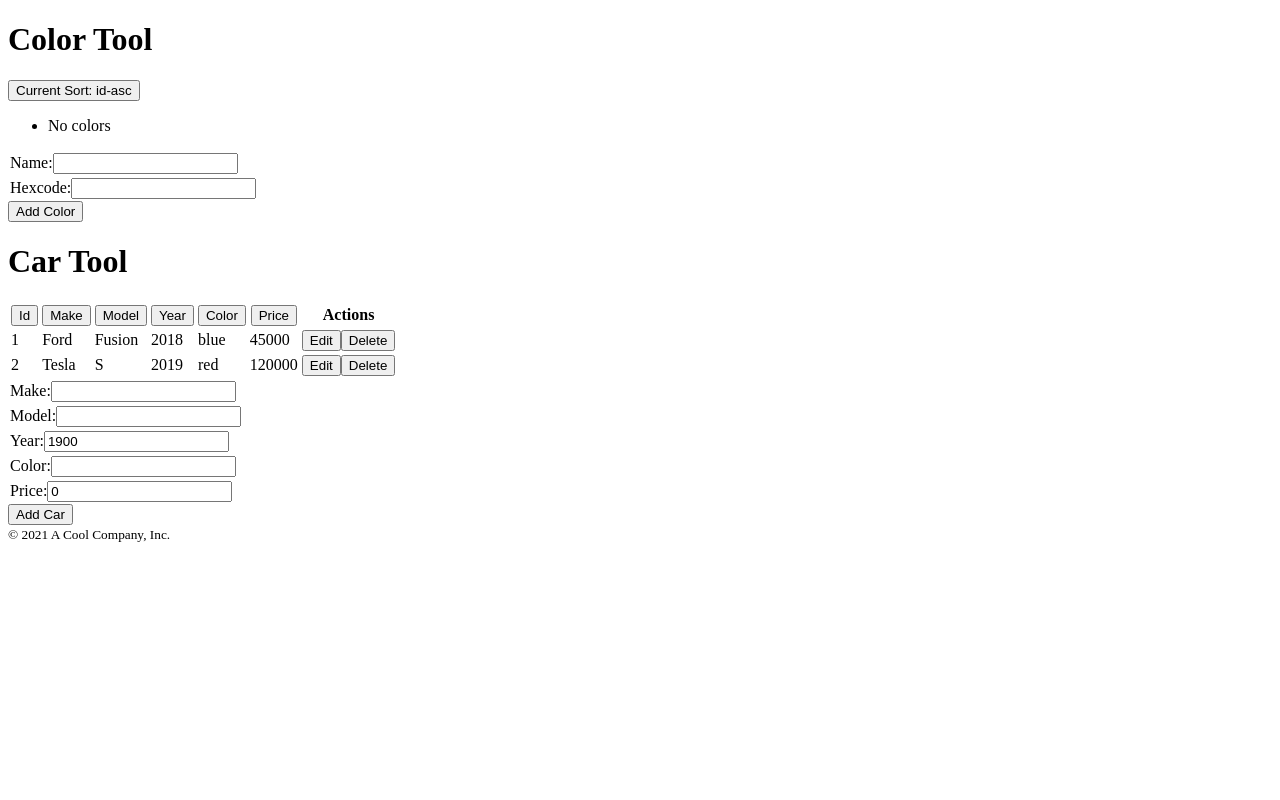
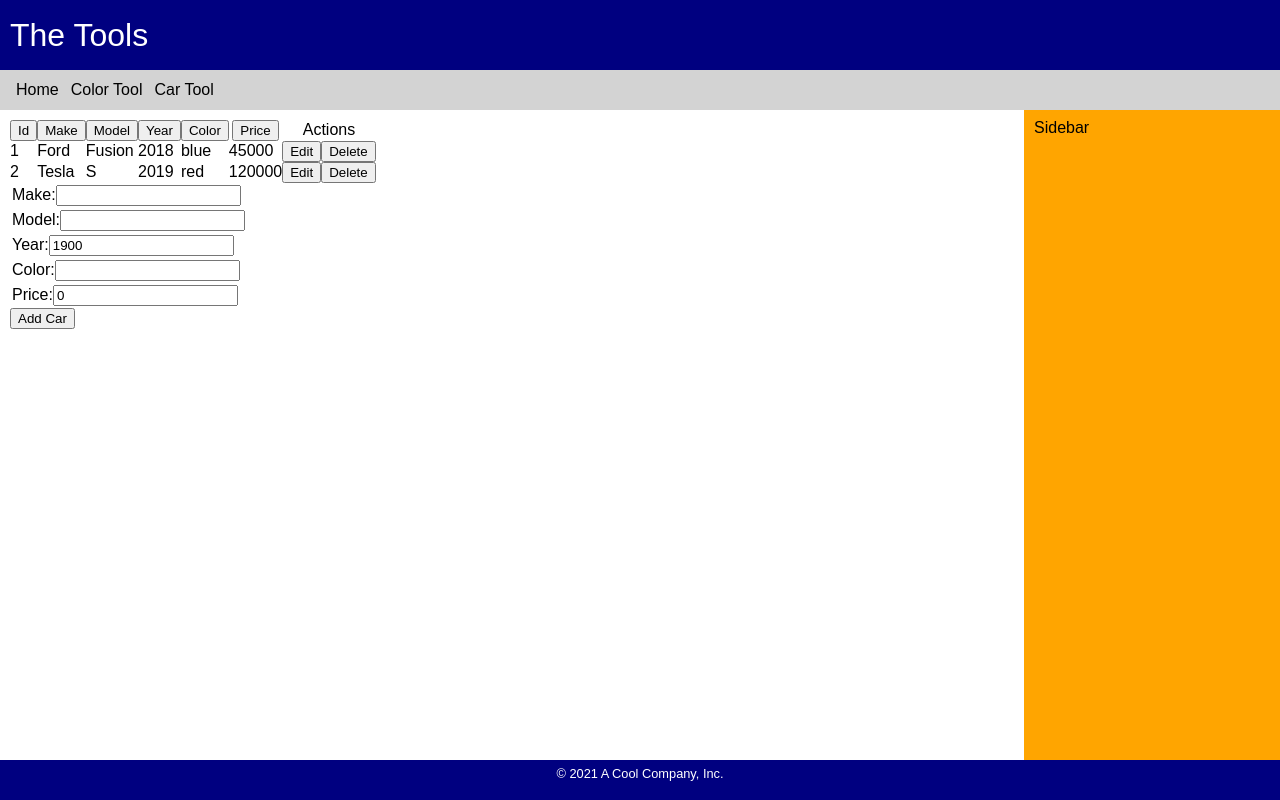
Before and after one commit to t4d-classes/bootcamp_11292021, a React (Create React App) app in the folder demo-app/: page /car-tool in a window 1280 px wide. Built offline with nearby package versions, Linux system fonts and the light colour scheme.

Commit message:
add css and routing demo

```diff
--- a/demo-app/package.json
+++ b/demo-app/package.json
@@ -9,12 +9,13 @@
     "prop-types": "^15.7.2",
     "react": "^17.0.2",
     "react-dom": "^17.0.2",
+    "react-router-dom": "^5.3.0",
     "react-scripts": "4.0.3",
     "web-vitals": "^1.1.2"
   },
   "scripts": {
     "start": "react-scripts start",
-    "debug": "BROWSER='microsoft edge' BROWSER_ARGS='--remote-debugging-port=9222'  react-scripts start",
+    "debug": "BROWSER='microsoft edge' BROWSER_ARGS='--remote-debugging-port=9222' react-scripts start",
     "build": "react-scripts build",
     "test": "react-scripts test",
     "eject": "react-scripts eject"
--- /dev/null
+++ b/demo-app/src/components/App.js
@@ -0,0 +1,57 @@
+import { BrowserRouter as Router, Route, Link } from 'react-router-dom';
+
+import { ColorToolStoreProvider } from '../contexts/colorToolStoreContext';
+import { CarToolStoreProvider } from '../contexts/carToolStoreContext';
+
+import { Layout } from './Layout';
+import { ToolHeader } from './ToolHeader';
+import { ToolFooter } from './ToolFooter';
+import { ColorTool } from './ColorTool';
+import { CarTool } from './CarTool';
+
+const colorList = [
+  { id: 1, name: 'red', hexcode: 'ff0000' },
+  { id: 2, name: 'green', hexcode: '00ff00' },
+  { id: 3, name: 'blue', hexcode: '0000ff' },
+];
+
+const carList = [
+  { id: 1, make: 'Ford', model: 'Fusion', year: 2018, color: 'blue', price: 45000 },
+  { id: 2, make: 'Tesla', model: 'S', year: 2019, color: 'red', price: 120000 },
+];
+
+export const App = () => {
+
+  return (
+    <Router>
+      <Layout>
+        <ToolHeader headerText="The Tools" />
+        <nav>
+          <ul class="menu">
+            <li class="menu-item"><Link to="/">Home</Link></li>
+            <li class="menu-item"><Link to="/color-tool">Color Tool</Link></li>
+            <li class="menu-item"><Link to="/car-tool">Car Tool</Link></li>
+          </ul>
+        </nav>
+        <main>
+          <Route path="/" exact>
+            <h1>Home</h1>
+          </Route>
+          <Route path="/color-tool">
+            <ColorToolStoreProvider colors={colorList}>
+              <ColorTool />
+            </ColorToolStoreProvider>
+          </Route>
+          <Route path="/car-tool">
+            <CarToolStoreProvider cars={carList}>
+              <CarTool />
+            </CarToolStoreProvider>
+          </Route>
+        </main>
+        <aside>Sidebar</aside>
+        <ToolFooter companyName="A Cool Company, Inc." />
+      </Layout>
+    </Router>
+  );
+
+};
--- a/demo-app/src/components/CarTool.js
+++ b/demo-app/src/components/CarTool.js
@@ -1,6 +1,3 @@
-
-import { ToolHeader } from './ToolHeader';
-import { ToolFooter } from './ToolFooter';
 import { CarTableContainer } from '../containers/CarTableContainer';
 import { CarFormContainer } from '../containers/CarFormContainer';
 
@@ -8,10 +5,8 @@ export const CarTool = () => {
 
   return (
     <>
-      <ToolHeader headerText="Car Tool" />
       <CarTableContainer />
       <CarFormContainer />
-      <ToolFooter companyName="A Cool Company, Inc." />
     </>
   );
 
--- a/demo-app/src/components/ColorTool.js
+++ b/demo-app/src/components/ColorTool.js
@@ -1,7 +1,6 @@
 
 import { useColorTool } from '../hooks/useColorTool';
 
-import { ToolHeader } from "./ToolHeader";
 import { ColorList } from './ColorList';
 import { ColorForm } from './ColorForm';
 
@@ -11,7 +10,6 @@ export const ColorTool = () => {
 
   return (
     <>
-      <ToolHeader headerText="Color Tool" />
       <button type="button" onClick={store.sortColors}>
         Current Sort: {store.sortCol}-{store.sortDir}</button>
       <ColorList colors={store.sortedColors} onDeleteColor={store.deleteColor} />
--- /dev/null
+++ b/demo-app/src/components/Layout.css
@@ -0,0 +1,104 @@
+
+
+.container {
+
+  position: fixed;
+
+  top: 0;
+  left: 0;
+  bottom: 0;
+  right: 0;
+
+
+  display: grid;
+
+  grid-template-rows: 70px 40px 1fr 40px;
+  grid-template-columns: 4fr 1fr;
+
+  grid-template-areas:
+    'header header'
+    'menu menu'
+    'content sidebar'
+    'footer footer';
+}
+
+.container > header {
+  grid-area: header;
+  background-color: navy;
+
+  padding-left: 10px;
+
+  color: white;
+  font-size: 2rem;
+
+  display: flex;
+
+  flex-direction: row;
+
+  /* major axis alignment */
+  justify-content: flex-start;
+  /* minor axis alignment */
+  align-items: center;
+}
+
+.container > nav {
+  grid-area: menu;
+  background-color: lightgray;
+  padding-left: 10px;
+  display: flex;
+  align-items: center;
+}
+
+.menu {
+  list-style-type: none;
+  display: flex;
+  padding: 0;
+  margin: 0;
+}
+
+.menu-item {
+  padding: 2px 6px;
+  margin: 0;
+}
+
+.menu-item > a,
+.menu-item > a:visited,
+.menu-item > a:active,
+.menu-item > a:hover {
+  color: black;
+}
+
+.menu-item > a,
+.menu-item > a:visited,
+.menu-item > a:active {
+  text-decoration: none;
+}
+
+.menu-item > a:hover {
+  text-decoration: underline;
+}
+
+.container > main {
+  grid-area: content;
+  background-color: white;
+  padding: 10px;
+}
+
+.container > aside {
+  grid-area: sidebar;
+  background-color: orange;
+  padding: 10px;
+}
+
+.container > footer {
+  grid-area: footer;
+  background-color: navy;
+
+  padding-top: 8px;
+
+  display: grid;
+  justify-content: center;
+
+  color: white;
+  font-size: 0.8rem;
+}
--- /dev/null
+++ b/demo-app/src/components/Layout.js
@@ -0,0 +1,13 @@
+
+import "./Layout.css";
+
+
+export const Layout = ({ children }) => {
+
+  return (
+    <div className="container">
+      {children}
+    </div>
+  );
+
+}
--- a/demo-app/src/hooks/useForm.js
+++ b/demo-app/src/hooks/useForm.js
@@ -6,6 +6,8 @@ export const useForm = initialForm => {
   const [ form, setForm ] = useState(initialForm);
 
   const change = e => {
+
+    console.log(e);
 
     setForm({
       ...form,
--- a/demo-app/src/index.css
+++ b/demo-app/src/index.css
@@ -1,3 +1,59 @@
+/* http://meyerweb.com/eric/tools/css/reset/
+   v2.0 | 20110126
+   License: none (public domain)
+*/
+
+html, body, div, span, applet, object, iframe,
+h1, h2, h3, h4, h5, h6, p, blockquote, pre,
+a, abbr, acronym, address, big, cite, code,
+del, dfn, em, img, ins, kbd, q, s, samp,
+small, strike, strong, sub, sup, tt, var,
+b, u, i, center,
+dl, dt, dd, ol, ul, li,
+fieldset, form, label, legend,
+table, caption, tbody, tfoot, thead, tr, th, td,
+article, aside, canvas, details, embed,
+figure, figcaption, footer, header, hgroup,
+menu, nav, output, ruby, section, summary,
+time, mark, audio, video {
+	margin: 0;
+	padding: 0;
+	border: 0;
+	font-size: 100%;
+	font: inherit;
+	vertical-align: baseline;
+}
+/* HTML5 display-role reset for older browsers */
+article, aside, details, figcaption, figure,
+footer, header, hgroup, menu, nav, section {
+	display: block;
+}
+body {
+	line-height: 1;
+}
+ol, ul {
+	list-style: none;
+}
+blockquote, q {
+	quotes: none;
+}
+blockquote:before, blockquote:after,
+q:before, q:after {
+	content: '';
+	content: none;
+}
+table {
+	border-collapse: collapse;
+	border-spacing: 0;
+}
+
+body {
+  font-family: arial;
+  font-size: 100%;
+  padding: 0;
+  margin: 0;
+}
+
 label {
   display: block;
   padding: 2px;
--- a/demo-app/src/index.js
+++ b/demo-app/src/index.js
@@ -1,32 +1,10 @@
 import { render } from 'react-dom';
 
-import { ColorToolStoreProvider } from './contexts/colorToolStoreContext';
-import { CarToolStoreProvider } from './contexts/carToolStoreContext';
-
-import { ColorTool } from './components/ColorTool';
-import { CarTool } from './components/CarTool';
+import { App } from './components/App';
 
 import './index.css';
 
-const colorList = [
-  { id: 1, name: 'red', hexcode: 'ff0000' },
-  { id: 2, name: 'green', hexcode: '00ff00' },
-  { id: 3, name: 'blue', hexcode: '0000ff' },
-];
-
-const carList = [
-  { id: 1, make: 'Ford', model: 'Fusion', year: 2018, color: 'blue', price: 45000 },
-  { id: 2, make: 'Tesla', model: 'S', year: 2019, color: 'red', price: 120000 },
-];
-
 render(
-  <>
-    <ColorToolStoreProvider colors={colorList}>
-      <ColorTool />
-    </ColorToolStoreProvider>
-    <CarToolStoreProvider cars={carList}>
-      <CarTool />
-    </CarToolStoreProvider>
-  </>,
+  <App />,
   document.querySelector('#root'),
 );
```
Also changed, not shown: demo-app/src/App.css (deleted, +0 -38 lines), demo-app/src/App.js (deleted, +0 -25 lines), 2 other files (tests, documents, lock files or other folders).
